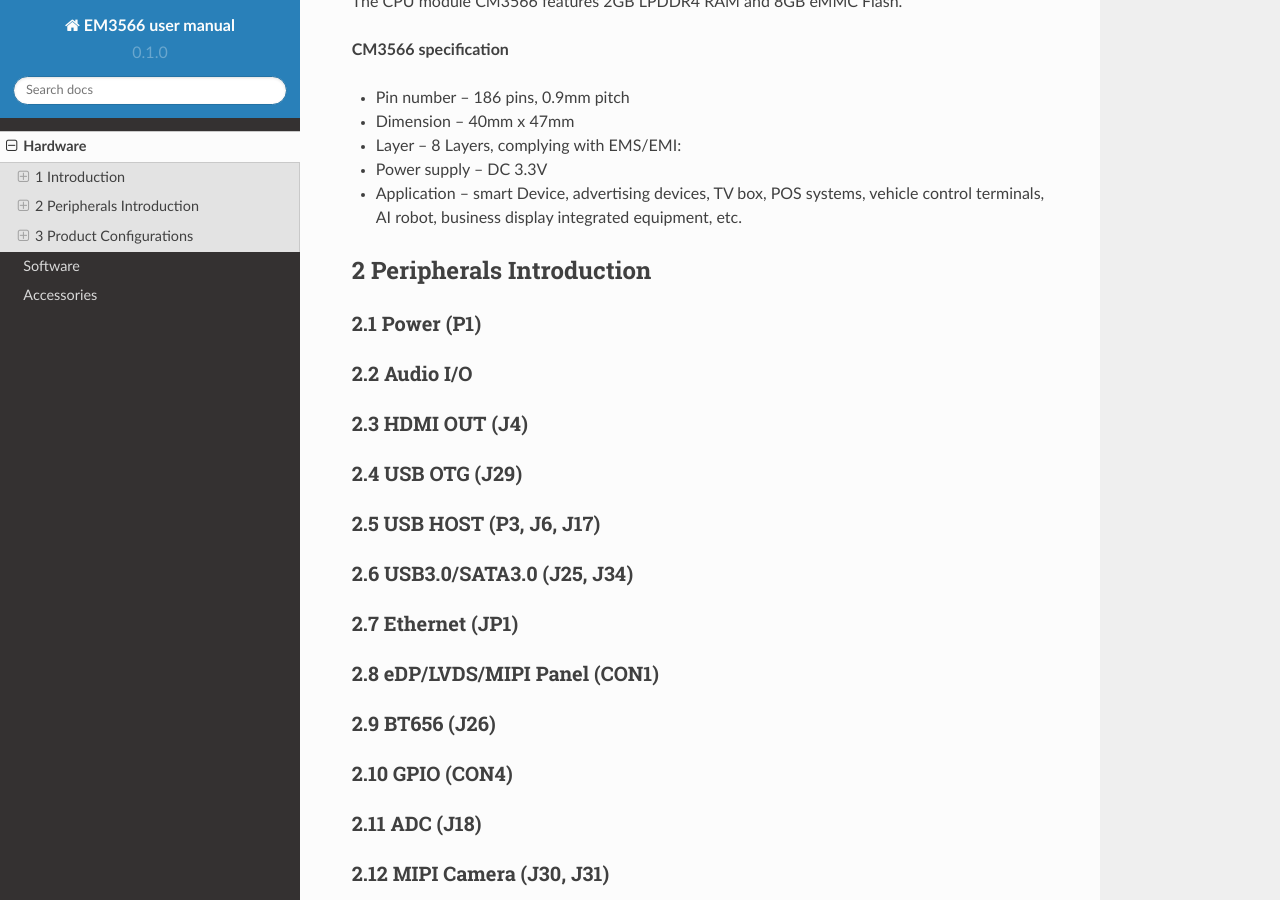
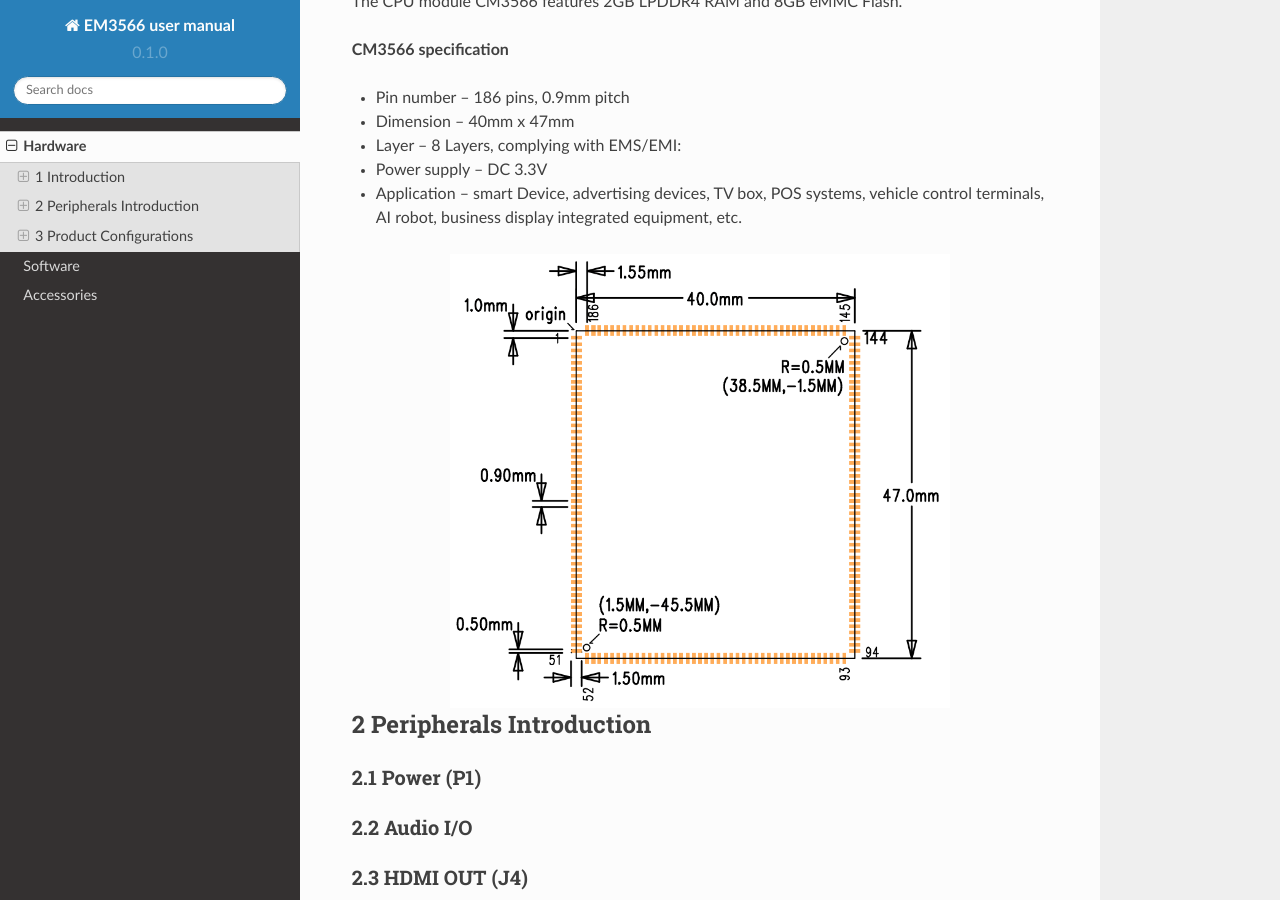
Before and after one commit to boardcon/EM3566, a Sphinx documentation site: the page built from docs/source/hardware.rst, in a window 1280 px wide and 900 px high, scrolled down 2010 px. Built offline with Sphinx 7.4.7 and the Read the Docs theme 2.0.0, drawn with Linux system fonts in a browser that asks for light colours.

Commit message:
Update hardware.rst

```diff
--- a/docs/source/hardware.rst
+++ b/docs/source/hardware.rst
@@ -90,6 +90,10 @@ The CPU module CM3566 features 2GB LPDDR4 RAM and 8GB eMMC Flash.
 - Power supply – DC 3.3V
 - Application – smart Device, advertising devices, TV box, POS systems, vehicle control terminals, AI robot, business display integrated equipment, etc.
 
+.. figure:: ./image/CM3566_PCB_Dimension.png
+   :align: center
+   :alt: CM3566_PCB_Dimension
+   :width: 500px
 
 2 Peripherals Introduction
 --------------------------
```
